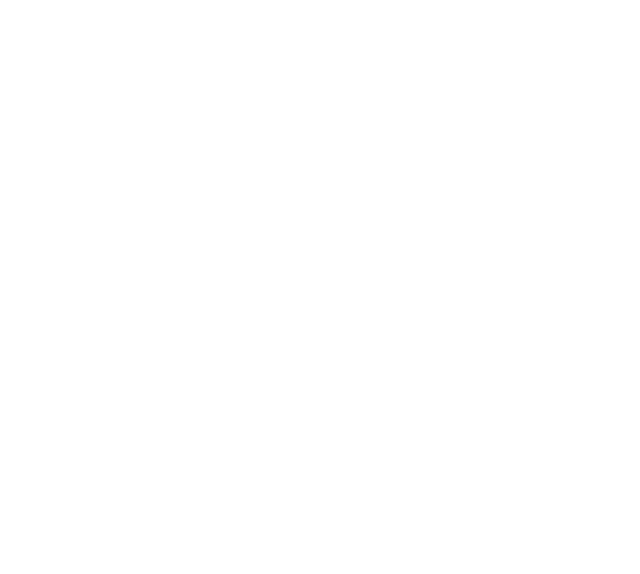
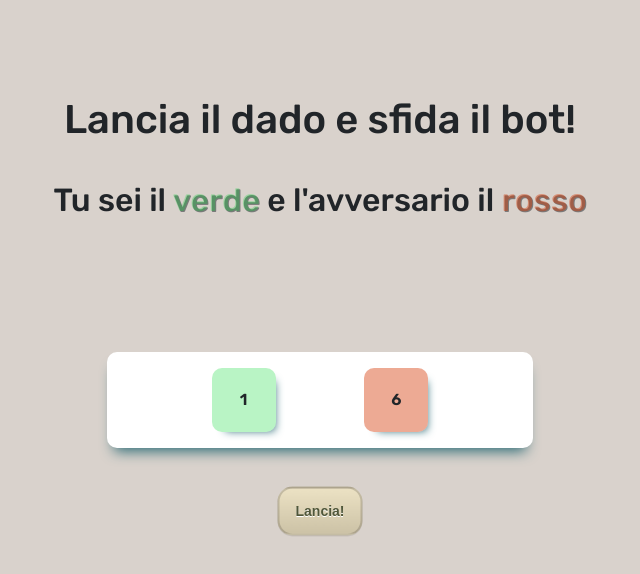
Before and after one commit to AiroldiFederico/js-mail-dadi, a plain HTML site: page dadi/index.html in a window 1280 px wide. Shown: the whole page, without its empty margins (320-960 px from the left). Drawn offline with nearby package versions, Linux system fonts and the light colour scheme.

Commit message:
DADI - importo struttura html e stile css

```diff
--- a/dadi/asset/css/style.css
+++ b/dadi/asset/css/style.css
@@ -1,4 +1,90 @@
 body {
     font-family: 'Rubik', sans-serif !important; font-weight: bold !important;
     height: 100vh !important;
+    background-color: #D9D2CC;
 }
+
+section {
+    background-color: white;
+    border-radius: 10px;
+    box-shadow: 0px 10px 14px -7px #276873;
+
+}
+
+section > div {
+    width: 4rem;
+    aspect-ratio: 1;
+    text-align: center;
+    display: flex;
+    justify-content: center;
+    align-items:center;
+    border-radius: 10px;
+    box-shadow: 6px 6px 8px -7px #276873;
+}
+
+
+h1 {
+    top: 15%;
+    left: 50%;
+    transform: translate(-50%, -50%);
+}
+h2 {
+    top: 25%;
+    left: 50%;
+    transform: translate(-50%, -50%);
+}
+
+h3 {
+    top: 35%;
+    left: 50%;
+    transform: translate(-50%, -50%);
+}
+
+#dado1 {
+    background-color: #00d52e46;
+}
+
+#dado2{
+    background-color: #d535006b;
+}
+
+
+#verde {
+    color:  #00d52e46;
+    text-shadow: 1px 1px 0 #7A7A7A;
+}
+#rosso  {
+    color:   #d535006b;
+    text-shadow: 1px 1px 0 #7A7A7A;
+}
+
+button {
+    bottom: 30%;
+    left: 50%;
+    transform: translate(-50%, -50%);
+}
+
+.myButton {
+	box-shadow: 0px 1px 0px 0px #1c1b1818;
+	background:linear-gradient(to bottom, #eae0c2 5%, #ccc2a6 100%);
+	background-color:#eae0c2;
+	border-radius:15px;
+	border:2px solid #33302934;
+	display:inline-block;
+	cursor:pointer;
+	color:#505739;
+	font-family:Arial;
+	font-size:14px;
+	font-weight:bold;
+	padding:12px 16px;
+	text-decoration:none;
+	text-shadow:0px 1px 0px #ffffff;
+}
+.myButton:hover {
+	background:linear-gradient(to bottom, #ccc2a6 5%, #eae0c2 100%);
+	background-color:#ccc2a6;
+}
+.myButton:active {
+	position:relative;
+	top:1px;
+}
--- a/dadi/index.html
+++ b/dadi/index.html
@@ -4,7 +4,7 @@
         <meta charset="utf-8">
         <meta name="viewport" content="width=device-width, initial-scale=1">
 
-        <title>Mail</title>
+        <title>Dadi</title>
 
         <!-- Bootstrap -->
         <link href="https://cdn.jsdelivr.net/npm/bootstrap@5.3.0-alpha1/dist/css/bootstrap.min.css" rel="stylesheet" integrity="sha384-GLhlTQ8iRABdZLl6O3oVMWSktQOp6b7In1Zl3/Jr59b6EGGoI1aFkw7cmDA6j6gD" crossorigin="anonymous">
@@ -29,7 +29,20 @@
 
     <body class="">
 
+        <main class="col-12 d-flex align-items-center h-100 position-relative">
+            <h1 class="position-absolute">Lancia il dado e sfida il bot!</h1>
+            <h2 class="position-absolute">Tu sei il <span id="verde">verde</span> e l'avversario il <span id="rosso">rosso</span></h2>
+            <h3 class="position-absolute"></h3>
+            <section class="col-4 m-auto p-3 d-flex justify-content-evenly">
 
+                <div id="dado1">1</div>
+                <div id="dado2">6</div>
+
+            </section>
+
+            <button type="button" class="btn myButton position-absolute" onclick="check()">Lancia!</button>
+
+        </main>
 
 
         <!-- Javascript -->
```
